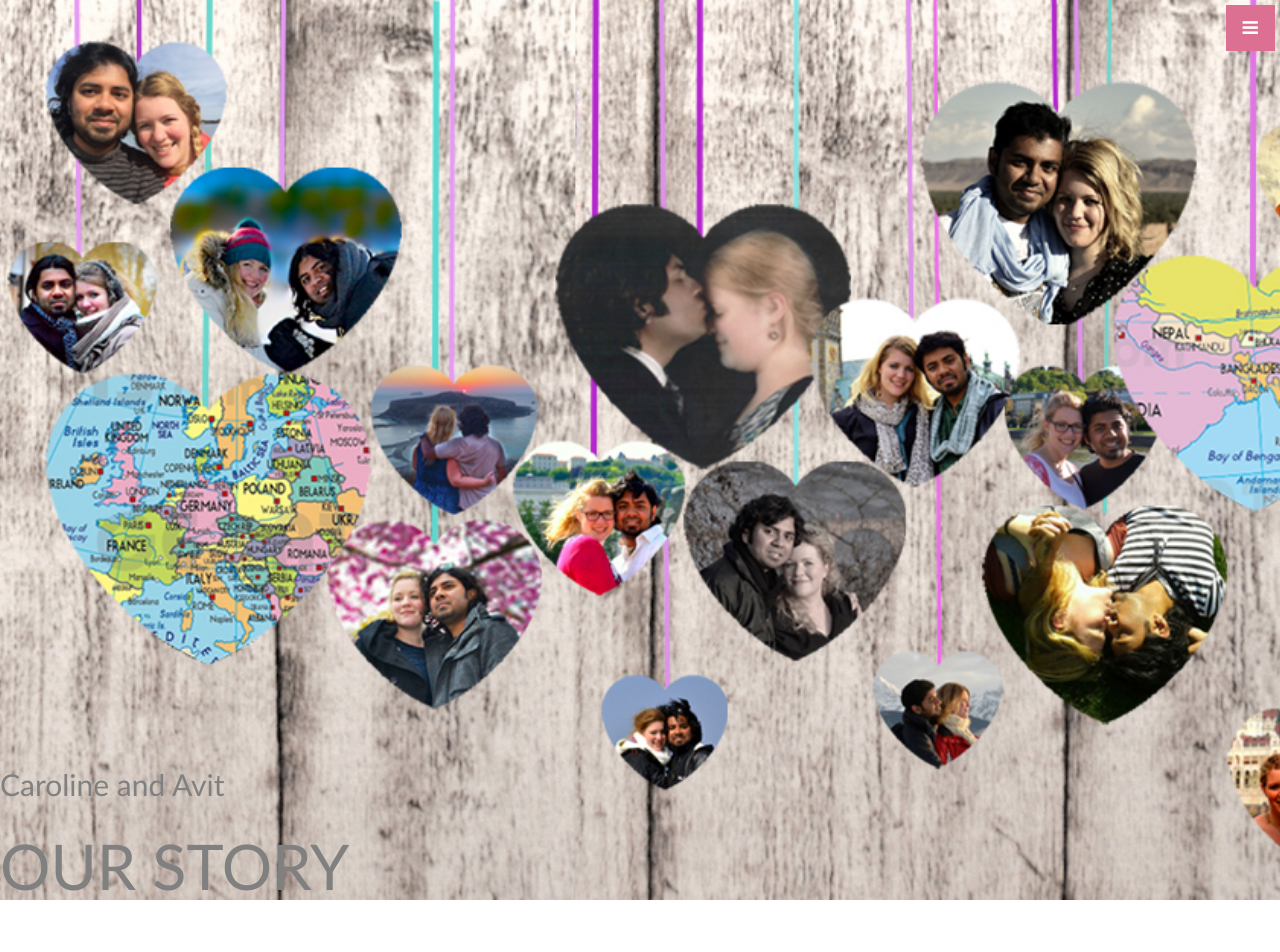
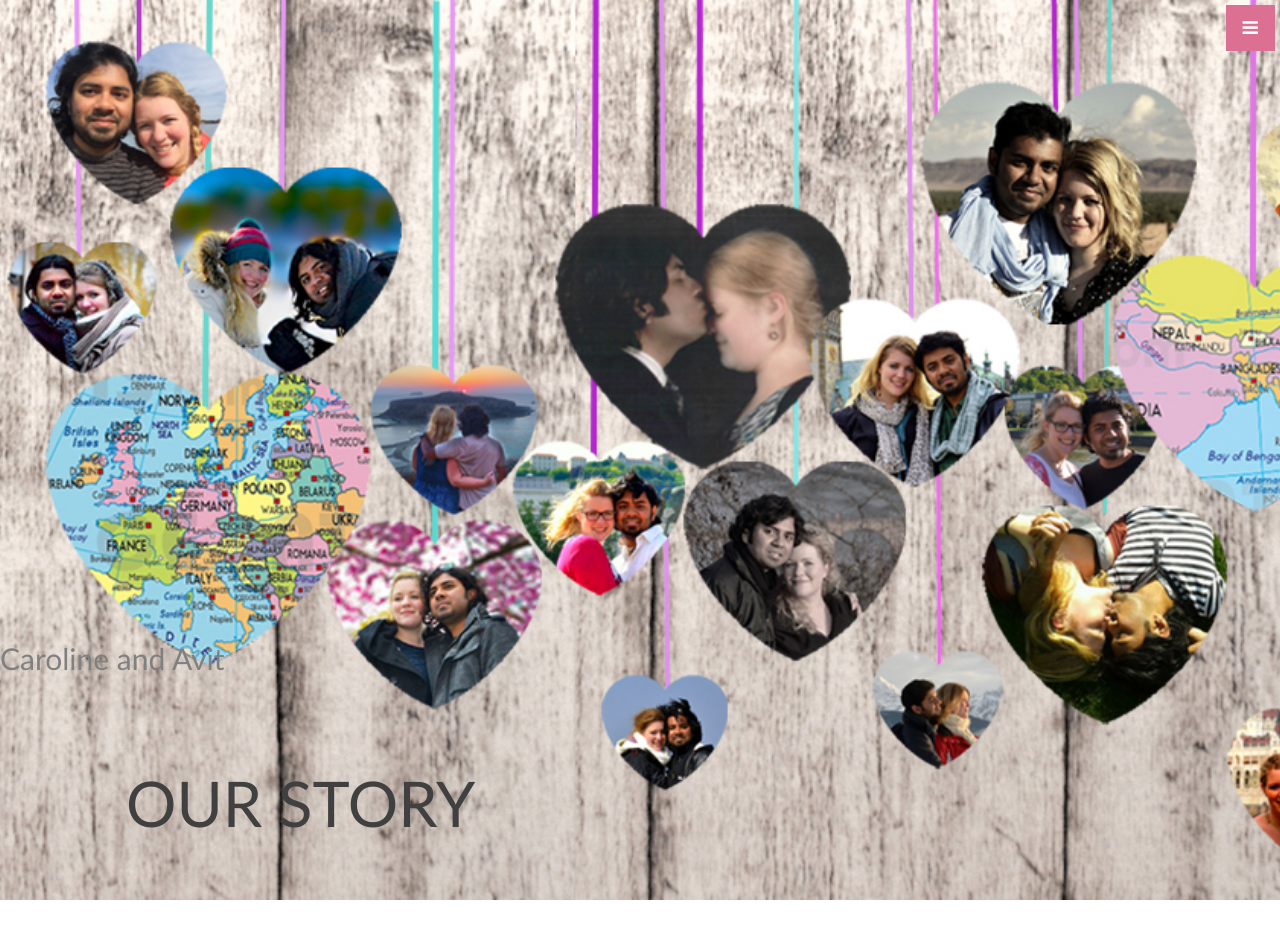
Before and after one commit to MonchiLin/carowedavit.github.io, a Jekyll site: the page built from index.html, in a window 1280 px wide. Shown: the top 952 px of the page. Built offline with Jekyll 4.4.1, drawn with Linux system fonts in a browser that asks for light colours.

Commit message:
font updated

```diff
--- a/_includes/header.html
+++ b/_includes/header.html
@@ -1,7 +1,7 @@
 <header id="top" class="header">
   <div class="text-vertical-center">
-   <h2 style="margin-top: 0em; font-weight: 5;">Caroline and Avit</h2>
+   <h2 style="margin-top: 0em;">Caroline and Avit</h2>
    <br>
-   <h1 style="margin-top: 0em; font-weight: 5">OUR STORY</h1>
+   <h1 style="margin-left: 1em;">OUR STORY</h1>
   </div>
 </header>
--- a/css/stylish-portfolio.css
+++ b/css/stylish-portfolio.css
@@ -27,9 +27,9 @@
 
 .text-vertical-center h1 {
     margin: 0;
-    padding: 0;
+    padding: 1em;
     font-size: 4.5em;
-    color:  #808080;
+    color:  #404040;
     font-weight: 5;
 }
 
```
